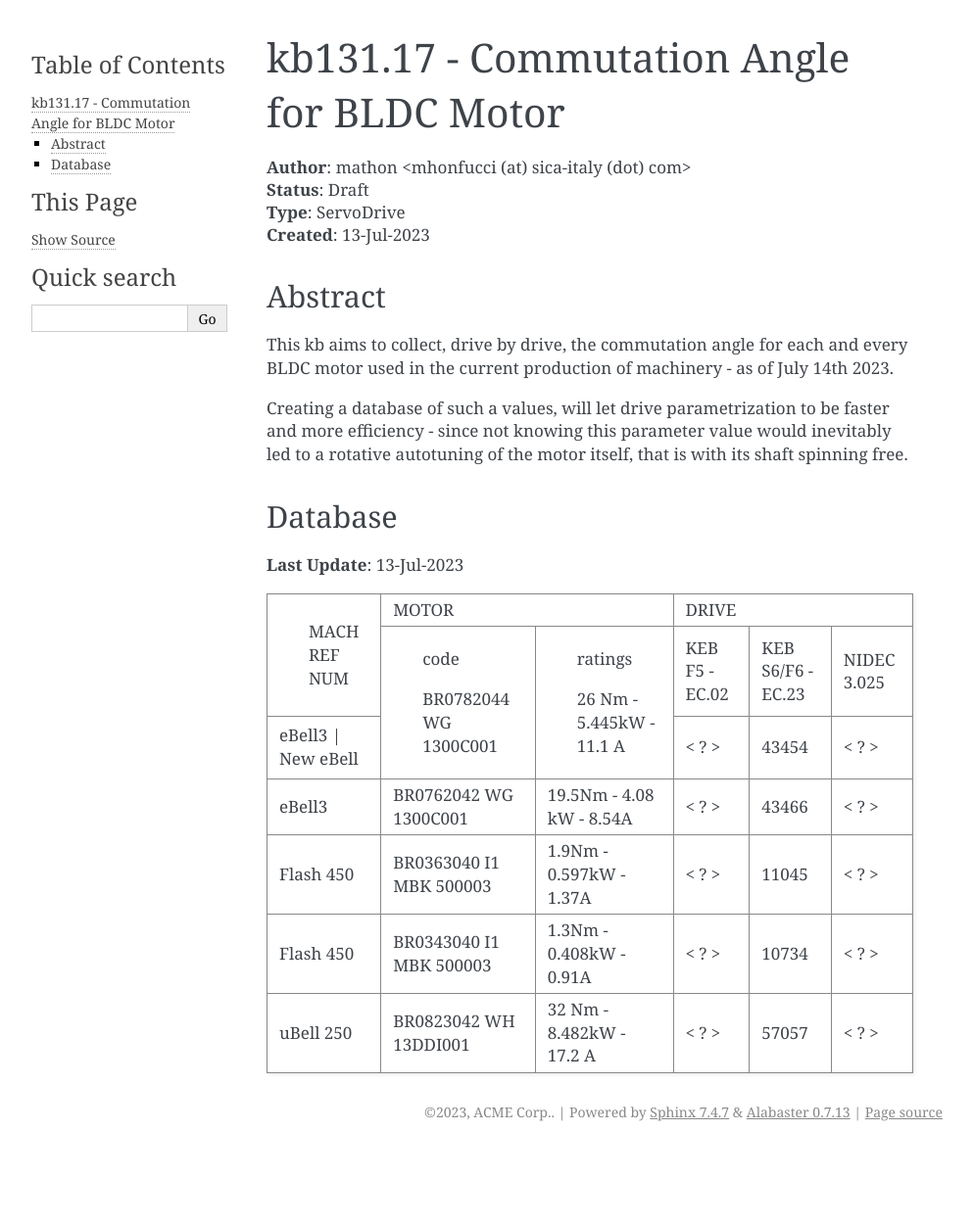
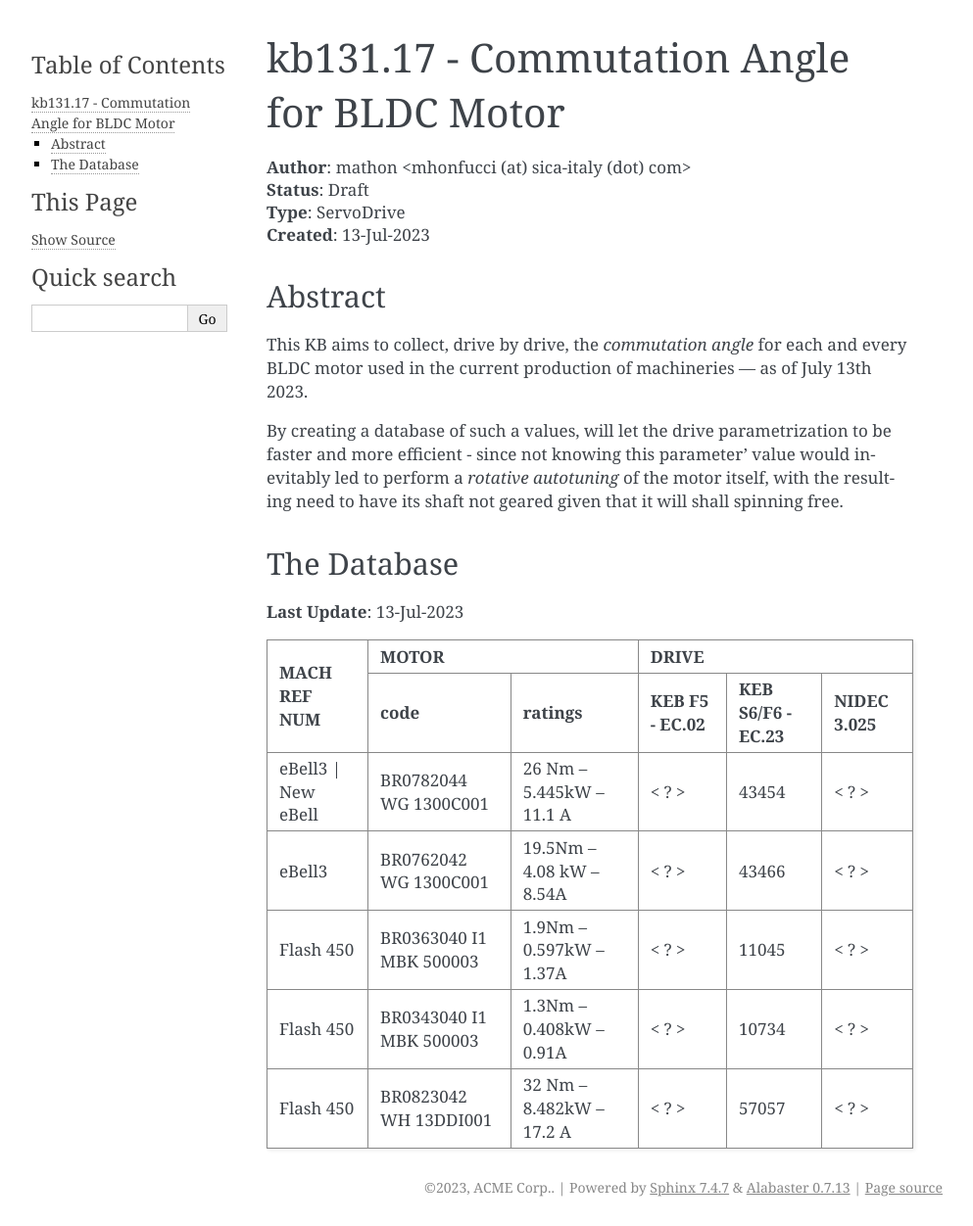
Before and after one commit to m4tte0/newIpSchema, a Sphinx documentation site: the page built from docs/source/cfg_motor_drive.rst, in a window 1280 px wide. Shown: the whole page at 98% size, without its empty margins (148-1141 px from the left). Built offline with Sphinx 7.4.7, drawn with Linux system fonts in a browser that asks for light colours; before the commit the page ends 1175 px from its top, so only the background shows below that.

Commit message:
pr_cfg_motor_drive_ok
/mathon - July 16th 2023

```diff
--- a/docs/source/cfg_motor_drive.rst
+++ b/docs/source/cfg_motor_drive.rst
@@ -10,32 +10,34 @@ kb131.17 - Commutation Angle for BLDC Motor
 Abstract
 ========
 
-This kb aims to collect, drive by drive, the commutation angle for each and
-every BLDC motor used in the current production of machinery - as of July 14th
+This KB aims to collect, drive by drive, the *commutation angle* for each and
+every BLDC motor used in the current production of machineries — as of July 13th
 2023.
 
-Creating a database of such a values, will let drive parametrization to be
-faster and more efficiency - since not knowing this parameter value would
-inevitably led to a rotative autotuning of the motor itself, that is with its
-shaft spinning free.
+By creating a database of such a values, will let the drive parametrization to
+be faster and more efficient - since not knowing this parameter' value would
+inevitably led to perform a *rotative autotuning* of the motor itself, with the
+resulting need to have its shaft not geared given that it will shall spinning
+free.
 
-Database
-========
+
+The Database
+============
 
 **Last Update**: 13-Jul-2023
 
-+--------------------+-----------------------------------------------------+--------------------------------------------------+
-|    MACH REF NUM    |                       MOTOR                         |                       DRIVE                      |
-+====================+-------------------------+---------------------------+----------------+-------------------+-------------+
-|                    |           code          |           ratings         | KEB F5 - EC.02 | KEB S6/F6 - EC.23 | NIDEC 3.025 |
-+--------------------+=========================+===========================+----------------+-------------------+-------------+
-| eBell3 | New eBell | BR0782044 WG 1300C001   | 26  Nm - 5.445kW - 11.1 A |      < ? >     |       43454       |    < ? >    |
-+--------------------+-------------------------+---------------------------+----------------+-------------------+-------------+
-|       eBell3       | BR0762042 WG 1300C001   | 19.5Nm - 4.08 kW -  8.54A |      < ? >     |       43466       |    < ? >    |
-+--------------------+-------------------------+---------------------------+----------------+-------------------+-------------+
-|      Flash 450     | BR0363040 I1 MBK 500003 |  1.9Nm - 0.597kW -  1.37A |      < ? >     |       11045       |    < ? >    |
-+--------------------+-------------------------+---------------------------+----------------+-------------------+-------------+
-|      Flash 450     | BR0343040 I1 MBK 500003 |  1.3Nm - 0.408kW -  0.91A |      < ? >     |       10734       |    < ? >    |
-+--------------------+-------------------------+---------------------------+----------------+-------------------+-------------+
-|      uBell 250     | BR0823042 WH 13DDI001   | 32  Nm - 8.482kW - 17.2 A |      < ? >     |       57057       |    < ? >    |
-+--------------------+-------------------------+---------------------------+----------------+-------------------+-------------+
++--------------------+----------------------------------------------------+--------------------------------------------------+
+| MACH REF NUM       | MOTOR                                              | DRIVE                                            |
++                    +-------------------------+--------------------------+----------------+-------------------+-------------+
+|                    | code                    | ratings                  | KEB F5 - EC.02 | KEB S6/F6 - EC.23 | NIDEC 3.025 |
++====================+=========================+==========================+================+===================+=============+
+| eBell3 | New eBell | BR0782044 WG 1300C001   | 26 Nm – 5.445kW – 11.1 A | < ? >          | 43454             | < ? >       |
++--------------------+-------------------------+--------------------------+----------------+-------------------+-------------+
+| eBell3             | BR0762042 WG 1300C001   | 19.5Nm – 4.08 kW – 8.54A | < ? >          | 43466             | < ? >       |
++--------------------+-------------------------+--------------------------+----------------+-------------------+-------------+
+| Flash 450          | BR0363040 I1 MBK 500003 |  1.9Nm – 0.597kW – 1.37A | < ? >          | 11045             | < ? >       |
++--------------------+-------------------------+--------------------------+----------------+-------------------+-------------+
+| Flash 450          | BR0343040 I1 MBK 500003 |  1.3Nm – 0.408kW – 0.91A | < ? >          | 10734             | < ? >       |
++--------------------+-------------------------+--------------------------+----------------+-------------------+-------------+
+| Flash 450          | BR0823042 WH 13DDI001   | 32 Nm – 8.482kW – 17.2 A | < ? >          | 57057             | < ? >       |
++--------------------+-------------------------+--------------------------+----------------+-------------------+-------------+
```
